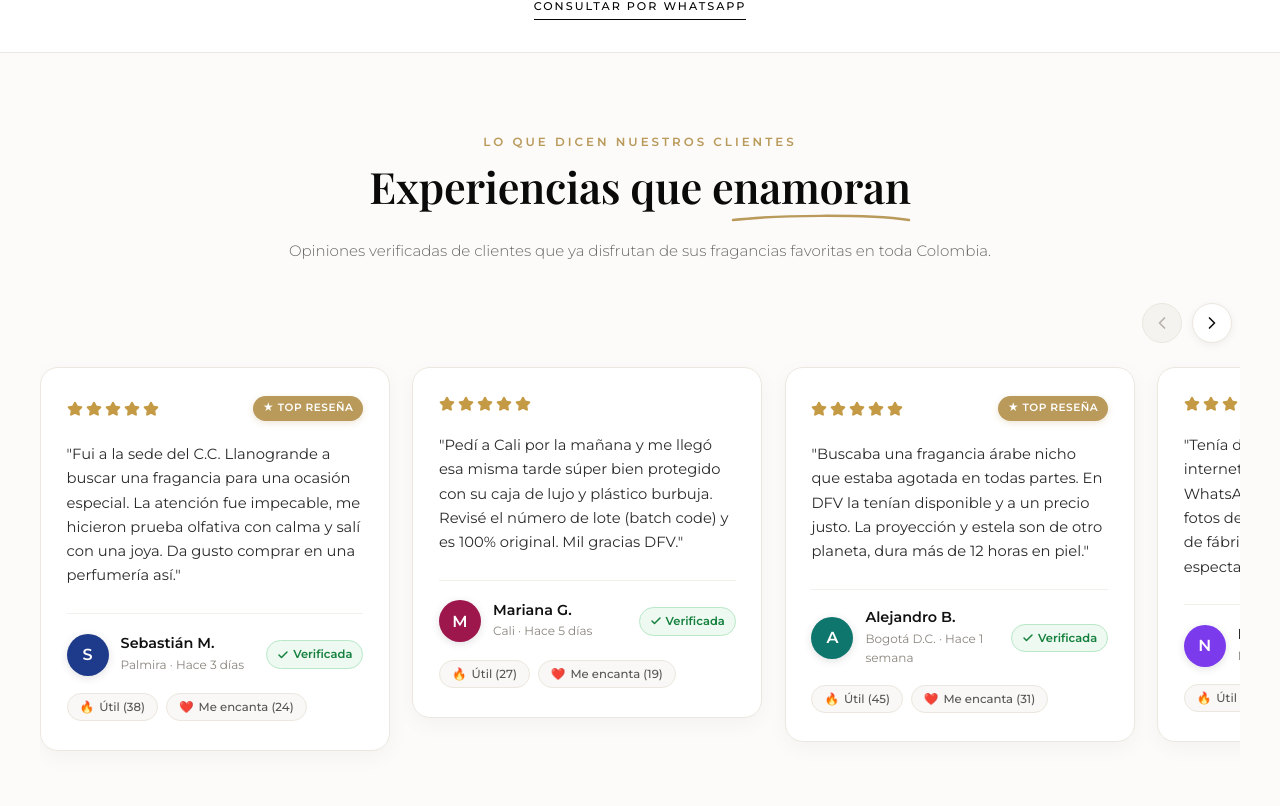
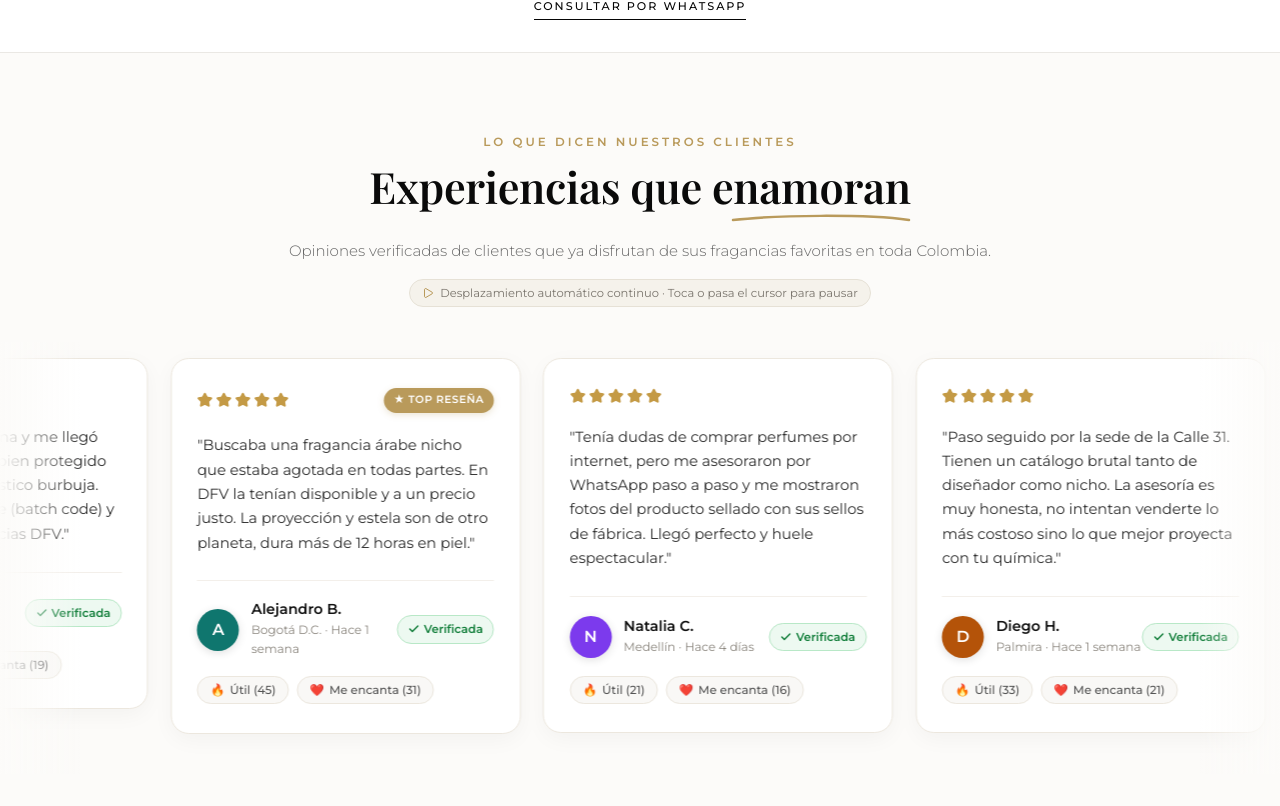
Before and after one commit to alexanderst2005-lab/perfumesdfv, a React (Vite) app: page / in a window 1280 px wide. Shown: the part 1734-2540 px from the top of the page. Built offline with nearby package versions, Linux system fonts and the light colour scheme; no server answers; a web font is replaced by a local one.

Commit message:
feat: large swipeable sedes cards on mobile and continuous auto-scrolling reviews marquee

```diff
--- a/src/components/TestimonialsSection.jsx
+++ b/src/components/TestimonialsSection.jsx
@@ -1,5 +1,5 @@
-import React, { useState, useRef, useEffect } from 'react';
-import { Star, Check, ChevronLeft, ChevronRight } from 'lucide-react';
+import React, { useState, useEffect, useRef } from 'react';
+import { Star, Check, Pause, Play } from 'lucide-react';
 import { TESTIMONIALS_DATA } from '../data/testimonialsData';
 
 const ReviewCard = ({ item }) => {
@@ -8,7 +8,6 @@ const ReviewCard = ({ item }) => {
   const [hasVotedHelpful, setHasVotedHelpful] = useState(false);
   const [hasVotedLoved, setHasVotedLoved] = useState(false);
 
-  // Cargar votos previos de localStorage si existen
   useEffect(() => {
     try {
       const stored = localStorage.getItem(`review_react_${item.id}`);
@@ -66,7 +65,8 @@ const ReviewCard = ({ item }) => {
         boxShadow: '0 6px 22px rgba(0, 0, 0, 0.04)',
         transition: 'transform 0.3s ease, box-shadow 0.3s ease, border-color 0.3s ease',
         flexShrink: 0,
-        position: 'relative'
+        position: 'relative',
+        userSelect: 'none'
       }}
     >
       <div>
@@ -182,7 +182,7 @@ const ReviewCard = ({ item }) => {
             </div>
           </div>
 
-          {/* Badge Verificada verde como en la imagen */}
+          {/* Badge Verificada verde */}
           <div style={{
             display: 'inline-flex',
             alignItems: 'center',
@@ -256,31 +256,10 @@ const ReviewCard = ({ item }) => {
 };
 
 const TestimonialsSection = () => {
-  const scrollContainerRef = useRef(null);
-  const [canScrollLeft, setCanScrollLeft] = useState(false);
-  const [canScrollRight, setCanScrollRight] = useState(true);
+  const [isPaused, setIsPaused] = useState(false);
 
-  const checkScroll = () => {
-    if (!scrollContainerRef.current) return;
-    const { scrollLeft, scrollWidth, clientWidth } = scrollContainerRef.current;
-    setCanScrollLeft(scrollLeft > 20);
-    setCanScrollRight(scrollLeft < scrollWidth - clientWidth - 20);
-  };
-
-  useEffect(() => {
-    checkScroll();
-    window.addEventListener('resize', checkScroll);
-    return () => window.removeEventListener('resize', checkScroll);
-  }, []);
-
-  const handleScroll = (direction) => {
-    if (!scrollContainerRef.current) return;
-    const cardWidth = 370;
-    scrollContainerRef.current.scrollBy({
-      left: direction === 'left' ? -cardWidth : cardWidth,
-      behavior: 'smooth'
-    });
-  };
+  // Duplicamos la lista para crear un bucle infinito continuo
+  const infiniteReviews = [...TESTIMONIALS_DATA, ...TESTIMONIALS_DATA];
 
   return (
     <section
@@ -295,11 +274,11 @@ const TestimonialsSection = () => {
       }}
     >
       <div className="container" style={{ position: 'relative' }}>
-        {/* Encabezado idéntico al estilo solicitado */}
+        {/* Encabezado elegante */}
         <div style={{
           textAlign: 'center',
           maxWidth: '750px',
-          margin: '0 auto 2.5rem auto'
+          margin: '0 auto 2.2rem auto'
         }}>
           <p style={{
             fontSize: '0.74rem',
@@ -325,7 +304,7 @@ const TestimonialsSection = () => {
             display: 'inline-block'
           }}>
             Experiencias que enamoran
-            {/* Detalle de subrayado curvo de acento dorado como en la imagen */}
+            {/* Detalle de subrayado curvo de acento dorado */}
             <svg
               style={{
                 position: 'absolute',
@@ -353,87 +332,59 @@ const TestimonialsSection = () => {
             color: '#666',
             lineHeight: '1.6',
             fontWeight: '300',
-            marginTop: '1.2rem'
+            marginTop: '1.2rem',
+            marginBottom: '1rem'
           }}>
             Opiniones verificadas de clientes que ya disfrutan de sus fragancias favoritas en toda Colombia.
           </p>
+
+          {/* Indicador interactivo de pausa al pasar cursor / tocar */}
+          <div style={{
+            display: 'inline-flex',
+            alignItems: 'center',
+            gap: '6px',
+            backgroundColor: '#F5F2EB',
+            border: '1px solid #E6E1D6',
+            padding: '4px 12px',
+            borderRadius: '999px',
+            fontSize: '0.72rem',
+            color: '#7A756D',
+            fontFamily: 'var(--font-sans)'
+          }}>
+            {isPaused ? <Pause size={12} color="#B99A5B" /> : <Play size={12} color="#B99A5B" />}
+            <span>{isPaused ? 'Pausado (continúa al retirar el cursor)' : 'Desplazamiento automático continuo · Toca o pasa el cursor para pausar'}</span>
+          </div>
         </div>
+      </div>
 
-        {/* Controles de Navegación Flechas Izq / Der */}
-        <div style={{
-          display: 'flex',
-          justifyContent: 'flex-end',
-          alignItems: 'center',
-          gap: '10px',
-          marginBottom: '1rem',
-          paddingRight: '0.5rem'
-        }}>
-          <button
-            type="button"
-            onClick={() => handleScroll('left')}
-            disabled={!canScrollLeft}
-            aria-label="Ver reseñas anteriores"
-            style={{
-              width: '40px',
-              height: '40px',
-              borderRadius: '50%',
-              border: '1px solid #ECE7DE',
-              backgroundColor: canScrollLeft ? '#FFFFFF' : '#F5F3EF',
-              color: canScrollLeft ? '#111111' : '#B5B1AA',
-              display: 'flex',
-              alignItems: 'center',
-              justifyContent: 'center',
-              cursor: canScrollLeft ? 'pointer' : 'default',
-              boxShadow: canScrollLeft ? '0 2px 8px rgba(0,0,0,0.06)' : 'none',
-              transition: 'all 0.2s ease'
-            }}
-          >
-            <ChevronLeft size={20} />
-          </button>
+      {/* Contenedor Marquee de Movimiento Continuo Automático de Derecha a Izquierda */}
+      <div
+        className="reviews-marquee-wrapper"
+        onMouseEnter={() => setIsPaused(true)}
+        onMouseLeave={() => setIsPaused(false)}
+        onTouchStart={() => setIsPaused(true)}
+        onTouchEnd={() => setIsPaused(false)}
+        style={{
+          width: '100%',
+          overflow: 'hidden',
+          position: 'relative',
+          padding: '1rem 0'
+        }}
+      >
+        {/* Difuminados sutiles en los extremos para una sensación de infinito */}
+        <div className="marquee-fade-left" />
+        <div className="marquee-fade-right" />
 
-          <button
-            type="button"
-            onClick={() => handleScroll('right')}
-            disabled={!canScrollRight}
-            aria-label="Ver siguientes reseñas"
-            style={{
-              width: '40px',
-              height: '40px',
-              borderRadius: '50%',
-              border: '1px solid #ECE7DE',
-              backgroundColor: canScrollRight ? '#FFFFFF' : '#F5F3EF',
-              color: canScrollRight ? '#111111' : '#B5B1AA',
-              display: 'flex',
-              alignItems: 'center',
-              justifyContent: 'center',
-              cursor: canScrollRight ? 'pointer' : 'default',
-              boxShadow: canScrollRight ? '0 2px 8px rgba(0,0,0,0.06)' : 'none',
-              transition: 'all 0.2s ease'
-            }}
-          >
-            <ChevronRight size={20} />
-          </button>
-        </div>
-
-        {/* Contenedor Carrusel Horizontal Deslizable con Scroll Snap */}
         <div
-          ref={scrollContainerRef}
-          onScroll={checkScroll}
-          className="reviews-scroll-container"
+          className={`reviews-marquee-track ${isPaused ? 'marquee-paused' : ''}`}
           style={{
             display: 'flex',
             gap: '1.4rem',
-            overflowX: 'auto',
-            scrollSnapType: 'x mandatory',
-            paddingBottom: '1.5rem',
-            paddingTop: '0.5rem',
-            scrollbarWidth: 'none',
-            msOverflowStyle: 'none',
-            WebkitOverflowScrolling: 'touch'
+            width: 'max-content'
           }}
         >
-          {TESTIMONIALS_DATA.map((item) => (
-            <div key={item.id} style={{ scrollSnapAlign: 'start' }}>
+          {infiniteReviews.map((item, index) => (
+            <div key={`${item.id}-${index}`} style={{ flexShrink: 0 }}>
               <ReviewCard item={item} />
             </div>
           ))}
@@ -441,8 +392,45 @@ const TestimonialsSection = () => {
       </div>
 
       <style>{`
-        .reviews-scroll-container::-webkit-scrollbar {
-          display: none;
+        @keyframes autoScrollReviews {
+          0% {
+            transform: translateX(0);
+          }
+          100% {
+            transform: translateX(-50%);
+          }
+        }
+
+        .reviews-marquee-track {
+          animation: autoScrollReviews 50s linear infinite;
+          will-change: transform;
+        }
+
+        .reviews-marquee-track:hover,
+        .marquee-paused {
+          animation-play-state: paused !important;
+        }
+
+        .marquee-fade-left {
+          position: absolute;
+          left: 0;
+          top: 0;
+          bottom: 0;
+          width: 80px;
+          background: linear-gradient(to right, #FCFBF9, transparent);
+          z-index: 3;
+          pointer-events: none;
+        }
+
+        .marquee-fade-right {
+          position: absolute;
+          right: 0;
+          top: 0;
+          bottom: 0;
+          width: 80px;
+          background: linear-gradient(to left, #FCFBF9, transparent);
+          z-index: 3;
+          pointer-events: none;
         }
 
         .review-customer-card:hover {
@@ -451,7 +439,13 @@ const TestimonialsSection = () => {
           border-color: #D6C29A !important;
         }
 
-        @media (max-width: 640px) {
+        @media (max-width: 768px) {
+          .reviews-marquee-track {
+            animation-duration: 38s;
+          }
+          .marquee-fade-left, .marquee-fade-right {
+            width: 25px;
+          }
           .review-customer-card {
             width: 300px !important;
             min-width: 300px !important;
```
Also changed, not shown: src/pages/Home.jsx (+102 -14 lines).
